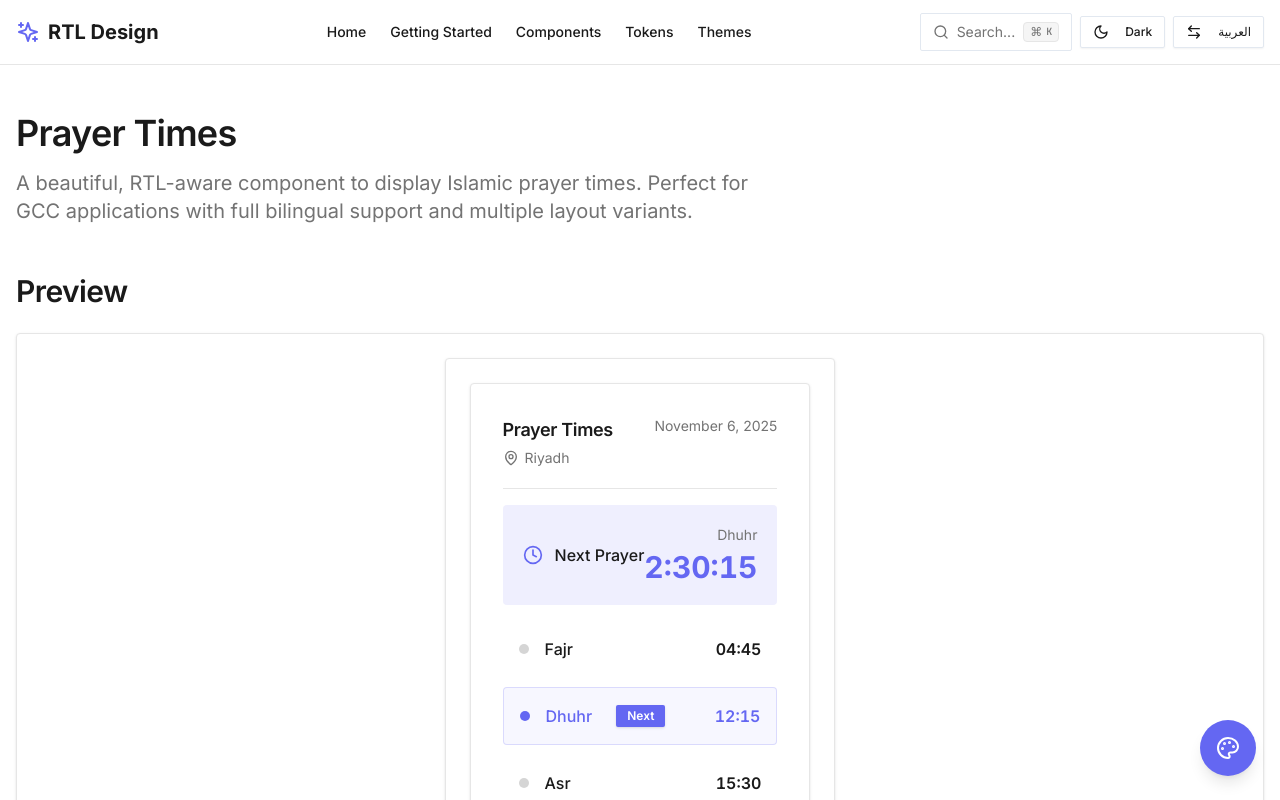
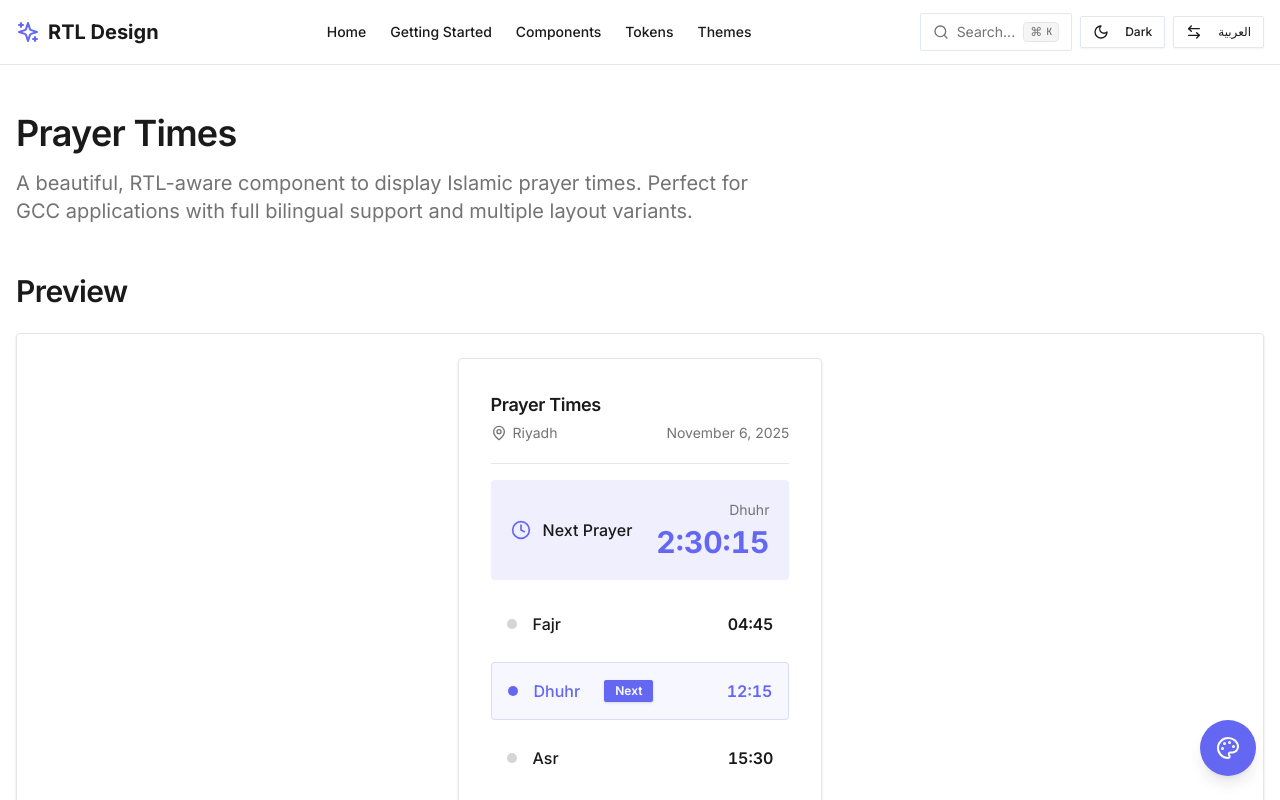
Before and after one commit to ositaka/noor-ui, a Next.js app: page /components/prayer-times in a window 1280 px wide. Shown: the top 800 px of the page. Built offline with nearby package versions, Linux system fonts and the light colour scheme; what tailwindcss-logical would draw is missing.

Commit message:
Fix component

```diff
--- a/components/docs/component-showcase.tsx
+++ b/components/docs/component-showcase.tsx
@@ -63,13 +63,7 @@ function ComponentShowcase({ children, className, title, description, code }: Co
           {description && <p className="text-sm text-muted-foreground">{description}</p>}
         </div>
       )}
-      <Card>
-        <CardContent className="p-6">
-          <div className="flex items-center justify-center min-h-[200px]">
-            {children}
-          </div>
-        </CardContent>
-      </Card>
+      {children}
       {code && (
         <div className="space-y-2">
           <div className="flex items-center justify-between">
--- a/components/ui/prayer-times.tsx
+++ b/components/ui/prayer-times.tsx
@@ -76,7 +76,7 @@ export const PrayerTimes = React.forwardRef<HTMLDivElement, PrayerTimesProps>(
       <Card ref={ref} className={cn('p-8', className)} {...props}>
         <div className={cn(prayerTimesVariants({ variant }))}>
           {/* Header with location and date */}
-          <div className="flex items-start justify-between border-b pb-5 mb-1">
+          <div className="flex items-end justify-between border-b pb-5 mb-1 gap-6">
             <div>
               <h3 className="text-lg font-semibold mb-1">
                 {isRTL ? 'مواقيت الصلاة' : 'Prayer Times'}
@@ -98,7 +98,7 @@ export const PrayerTimes = React.forwardRef<HTMLDivElement, PrayerTimesProps>(
           {/* Next Prayer Countdown */}
           {countdown && nextPrayer && (
             <div className="bg-primary/10 rounded-lg p-5">
-              <div className="flex items-center justify-between">
+              <div className="flex items-center justify-between gap-6">
                 <div className="flex items-center gap-3">
                   <Clock className="h-5 w-5 text-primary" />
                   <span className="text-base font-medium">
@@ -127,7 +127,7 @@ export const PrayerTimes = React.forwardRef<HTMLDivElement, PrayerTimesProps>(
                 <div
                   key={prayer.name}
                   className={cn(
-                    'flex items-center justify-between rounded-lg p-4 transition-colors',
+                    'flex items-center justify-between rounded-lg p-4 transition-colors gap-6',
                     isNext
                       ? 'bg-primary/5 border border-primary/20'
                       : 'hover:bg-muted/50',
```
